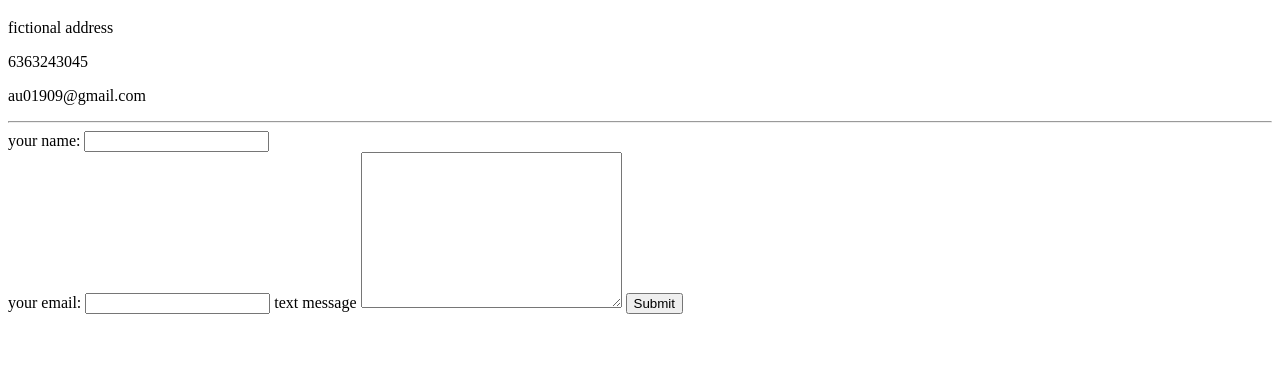
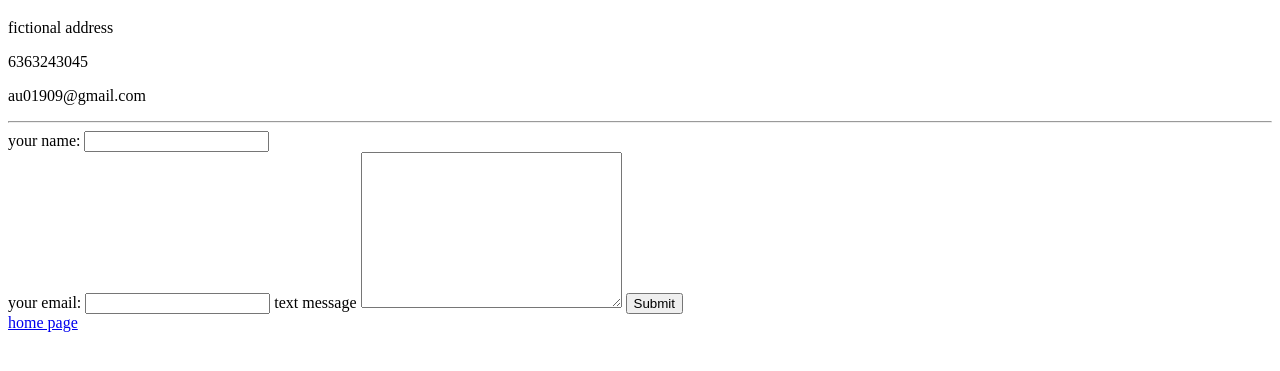
Before and after one commit to au01909/cv, a plain HTML site: page contactme.html in a window 1280 px wide. Shown: the part 61-432 px from the top of the page. Drawn offline with Linux system fonts and the light colour scheme.

Commit message:
Update contactme.html

```diff
--- a/contactme.html
+++ b/contactme.html
@@ -22,6 +22,7 @@
     <textarea name="your Message" rows="10" cols="30"></textarea>
     <input type="submit" name="" />
   </form>
+  <a href="index.html">home page</a>
 </body>
 
 </html>
```
